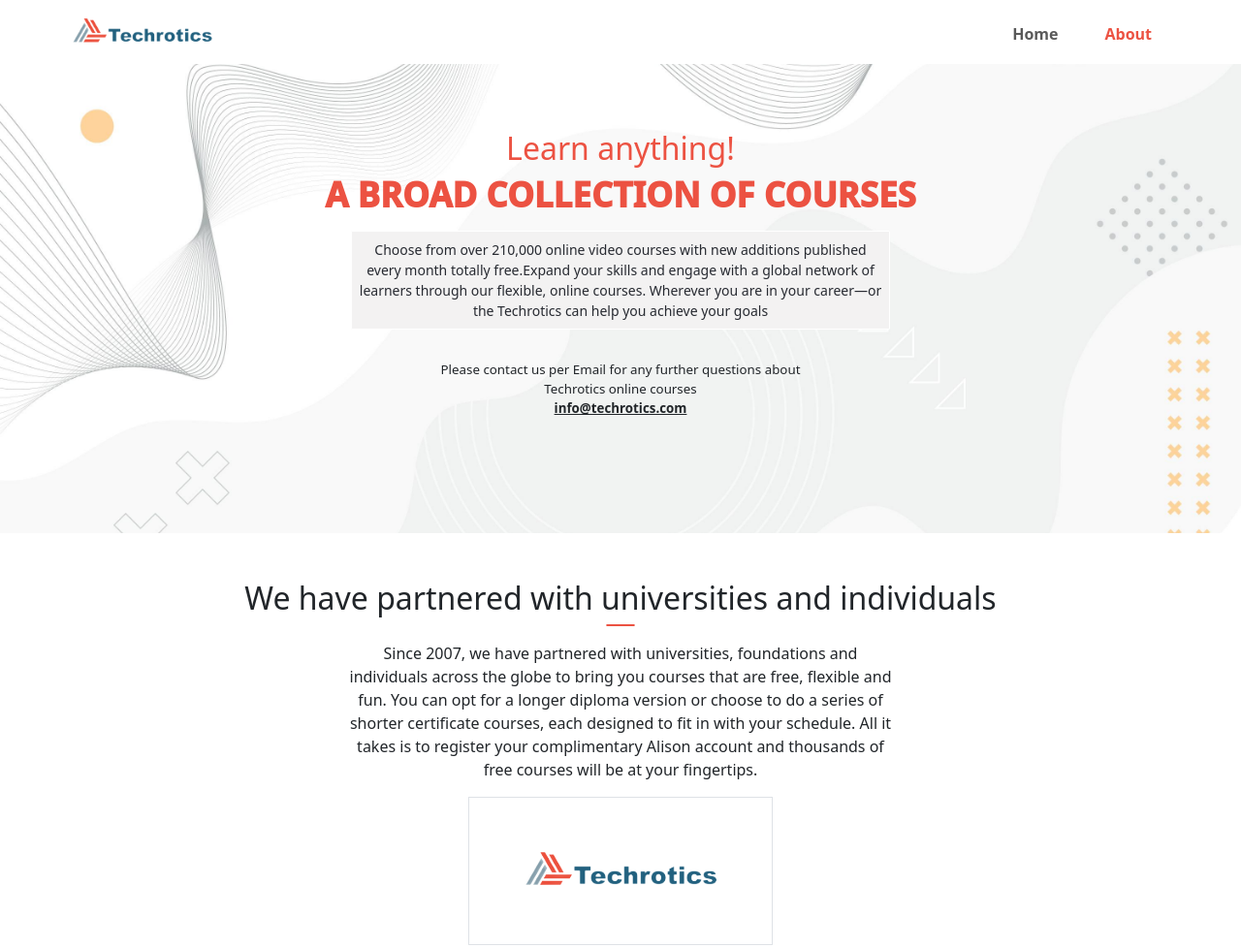
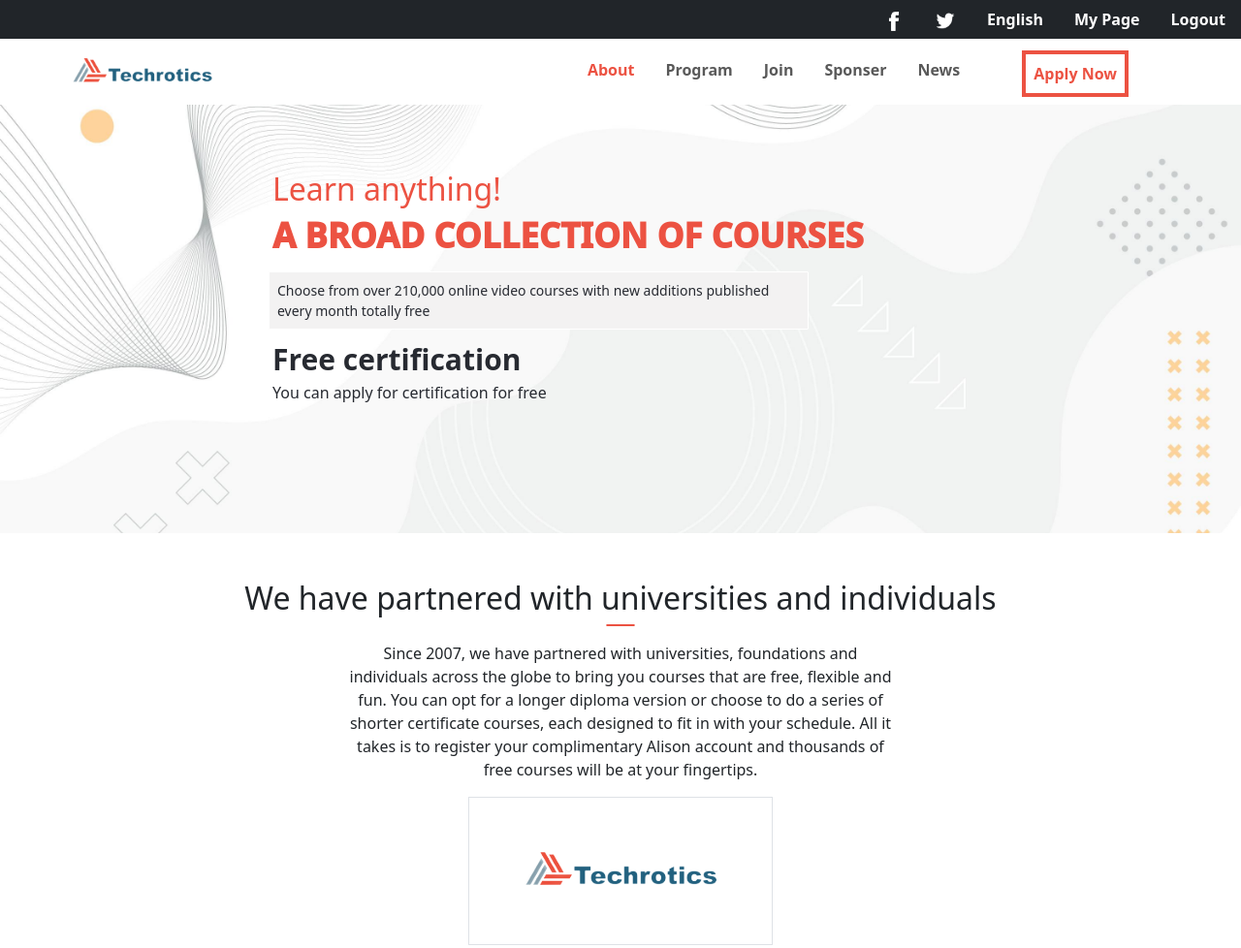
Before and after one commit to batoolfatima2135/Capstone, a website: page about.html in a window 1280 px wide. Shown: the top 978 px of the page at 97% size. Drawn offline with nearby package versions, Linux system fonts and the light colour scheme.

Commit message:
Make changes

```diff
--- a/about.html
+++ b/about.html
@@ -14,48 +14,69 @@
 </head>
 
 <body>
-    <header class="about">
+    <header class="about" >
+        <section class="bg-dark d-md-block d-lg-block d-none ">
+          <ul class="nav justify-content-end topbar ">
+            <li class="nav-item ">
+              <a class="nav-link  " href="#"><img src="images/fb-icon.png" alt="fb" height="20px"></a>
+            </li>
+            <li class="nav-item">
+              <a class="nav-link" href="#"><img src="images/twitter-icon.png" alt="twitter" height="20px"></a>
+            </li>
+            <li class="nav-item">
+              <a class="nav-link" href="#">English</a>
+            </li>
+            <li class="nav-item">
+              <a class="nav-link " href="#">My Page</a>
+            </li>
+            <li class="nav-item">
+              <a class="nav-link " href="#">Logout</a>
+            </li>
+          </ul>
+        </section>
         <nav class="navbar navbar-expand-lg navbar-expand-md n">
-            <div class="container-fluid mx-lg-5 mx-md-5 mx-0">
-                <button class="navbar-toggler focus-ring focus-ring-light m-2 m-lg-0 m-md-0 " id="toggle-icon"
-                    type="button" data-bs-toggle="collapse" data-bs-target="#navbarTogglerDemo01"
-                    aria-controls="navbarTogglerDemo01" aria-expanded="false" aria-label="Toggle navigation">
+          <div class="container-fluid mx-lg-5  mx-0" >
+            <button class="navbar-toggler focus-ring focus-ring-light m-2 m-lg-0 m-md-0 " id="toggle-icon" type="button" data-bs-toggle="collapse" data-bs-target="#navbarTogglerDemo01" aria-controls="navbarTogglerDemo01" aria-expanded="false" aria-label="Toggle navigation">
               <span class="navbar-toggler-icon" id="icon"></span>
-                    <span id="cancel" class="pb-1 "><img src="images/cancel.png" alt=""></span>
+              <span  id="cancel" class="pb-1 "><img src="images/cancel.png"  alt=""></span>
             </button>
 
             <div class="collapse navbar-collapse" id="navbarTogglerDemo01">
-                    <a class="navbar-brand " href="index.html"><img src="images/logo.png" height="40px"
-                            class="mt-3 mx-2 mt-lg-0 mt-md-0" alt="logo"></a>
+              <a class="navbar-brand " href="index.html"><img src="images/logo.png" height= "40px" class="mt-3 mx-2 mt-lg-0 mt-md-0" alt="logo"></a>
               <ul class="navbar-nav  mb-2 mb-lg-0 mx-2 mt-md-2 mt-lg-1 ms-auto">
-                        <li class="nav-item mx-3">
-                            <a class="nav-link " aria-current="page" href="index.html">Home</a>
+
+                <li class="nav-item ">
+                  <a class="nav-link mx-lg-2 active" href="about.html">About</a>
                 </li>
-                        <li class="nav-item mx-3">
-                            <a class="nav-link active" href="about.html">About</a>
+                <li class="nav-item ">
+                  <a class="nav-link mx-lg-2" href="#">Program</a>
+                </li>
+                <li class="nav-item  ">
+                  <a class="nav-link mx-lg-2" href="#">Join</a>
+                </li>
+                <li class="nav-item  ">
+                  <a class="nav-link mx-lg-2" href="#">Sponser</a>
+                </li>
+                <li class="nav-item ">
+                  <a class="nav-link mx-lg-2" href="#">News</a>
+                </li>
+                <li class="nav-item">
+                  <a class="nav-link navbtn mx-lg-5 mx-md-2 d-md-block d-none d-lg-block " href="#">Apply Now</a>
                 </li>
               </ul>
             </div>
           </div>
       </nav>
-        <div class="header row justify-content-center m-0 m-1">
-            <div class="col-12 col-md-9 col-lg-7 m-lg-5 m-0">
-                <h2 class="secondary-heading mt-3 text-center">Learn anything!</h2>
-                <h1 class="main-heading text-center">A BROAD COLLECTION OF COURSES</h1>
-                <div class="row justify-content-center">
-                    <p class="main-content col-11 col-md-9 col-lg-9 m-2 p-2 text-center">Choose from over 210,000 online
-                        video courses with new additions published every month totally free.Expand your skills and
-                        engage with a global network of learners through our flexible, online courses. Wherever you are
-                        in your career—or the Techrotics can help you achieve your goals</p>
-                </div>
-                <div class="row justify-content-center">
-                    <div class="col-md-9">
-                        <p class="text-center m-0 mt-4 px-4 px-lg-5  contact">Please contact us per Email for any
-                            further questions about Techrotics online courses</p>
-                        <p class="text-center email ">info@techrotics.com</p>
-                    </div>
+        <div class="header row justify-content-center m-0 m-1" >
+          <div class="col-12 col-md-9 col-lg-7 m-lg-5 m-0" >
+            <h2 class="secondary-heading mt-3">Learn anything!</h2>
+            <h1 class="main-heading">A BROAD COLLECTION OF COURSES</h1>
+            <div class="row">
+              <p class="main-content col-11 col-md-9 col-lg-9 m-2 p-2">Choose from over 210,000 online video courses with new additions published every month totally free</p>
             </div>
 
+            <p class="bold-content">Free certification</p>
+            <p class="end-content mb-5">You can apply for certification for free</p>
           </div>
 
         </div>
@@ -106,29 +127,14 @@
 
 
     </section>
-    <section class="bg-dark py-5 partner">
-        <div class="row justify-content-center ">
-            <div class="col-5 d-flex flex-column align-items-center ">
-                <h2 class="text-center text-secondary">Partner</h2>
-                <div class="line mb-4 "></div>
-            </div>
-        </div>
-        <div class="row justify-content-center">
-            <div class="col-lg-1 col-md-2 col-3 m-lg-3"><img src="images/partner/partner-1.png" alt="partner-1"></div>
-            <div class="col-lg-1 col-md-2 col-3 m-lg-3"><img src="images/partner/partner-2.png" alt="partner-2"></div>
-            <div class="col-lg-1 col-md-2 col-3 m-lg-3 "><img src="images/partner/partner-3.png" alt="partner-3"></div>
 
-            <div class="col-lg-1  col-md-2 col-4 m-lg-3"><img src="images/partner/partner-4.png" alt="partner-4"></div>
-            <div class="col-lg-1  col-md-2 col-3 m-lg-3"><img src="images/partner/partner-5.png" alt="partner-5"></div>
-        </div>
-    </section>
-    <footer class="py-5 ">
+    <footer class="py-5 about-footer">
         <div class="row justify-content-center ">
             <div class="col-lg-3 col-md-4 col-6 align-self-center ">
                 <img src="images/logo.png" class="img-fluid" alt="logo">
             </div>
             <div class="col-5  align-self-center">
-                <p class="small">With more than 5,800 courses, Professional Certificates, and degrees from top-tier
+                <p class="small text-light">With more than 5,800 courses, Professional Certificates, and degrees from top-tier
                     colleges and organisations, you may launch, change, or enhance your profession.</p>
             </div>
         </div>
--- a/style.css
+++ b/style.css
@@ -181,6 +181,11 @@
   background-size: cover;
 }
 
+.about-footer
+{
+  background: rgb(0, 0, 0);
+}
+
 @media only screen and (min-width: 768px) {
   .navbar {
     background-color: white;
```
Lines whose indentation alone changed are shown as unchanged.
